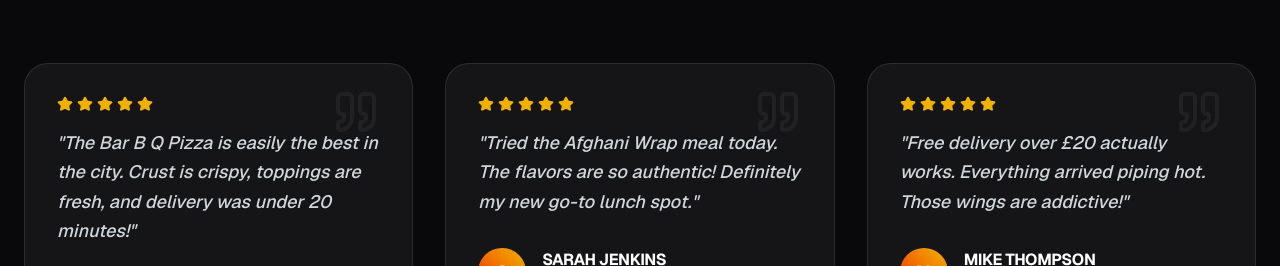
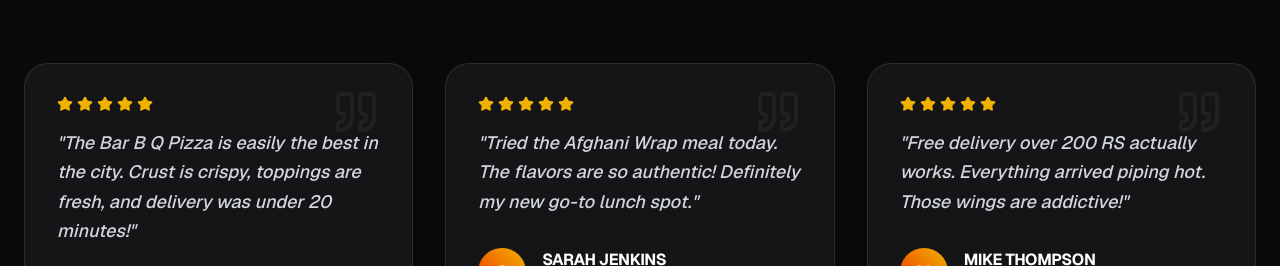
Before and after one commit to iqraonline2025-lang/pizza-bites, a Next.js app in the folder client/: page / in a window 1280 px wide. Shown: the part 2860-3126 px from the top of the page. Built offline with nearby package versions, Linux system fonts and the light colour scheme.

Commit message:
Update Testimonials.jsx

```diff
--- a/client/app/components/Testimonials.jsx
+++ b/client/app/components/Testimonials.jsx
@@ -20,7 +20,7 @@ const reviews = [
   {
     name: "Mike Thompson",
     role: "Verified Customer",
-    text: "Free delivery over £20 actually works. Everything arrived piping hot. Those wings are addictive!",
+    text: "Free delivery over 200 RS actually works. Everything arrived piping hot. Those wings are addictive!",
     stars: 5,
     tag: "Wing Master"
   }
```
